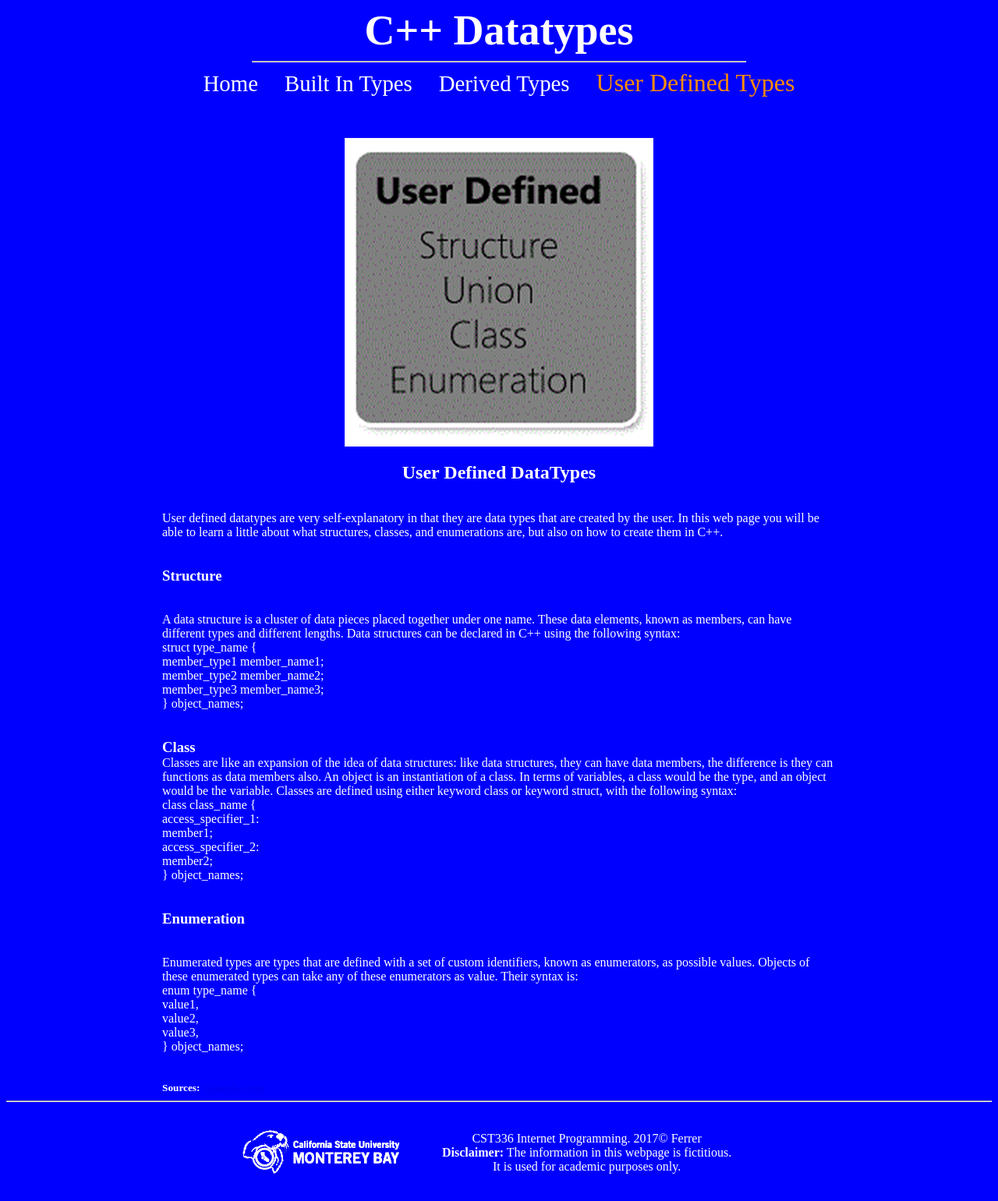
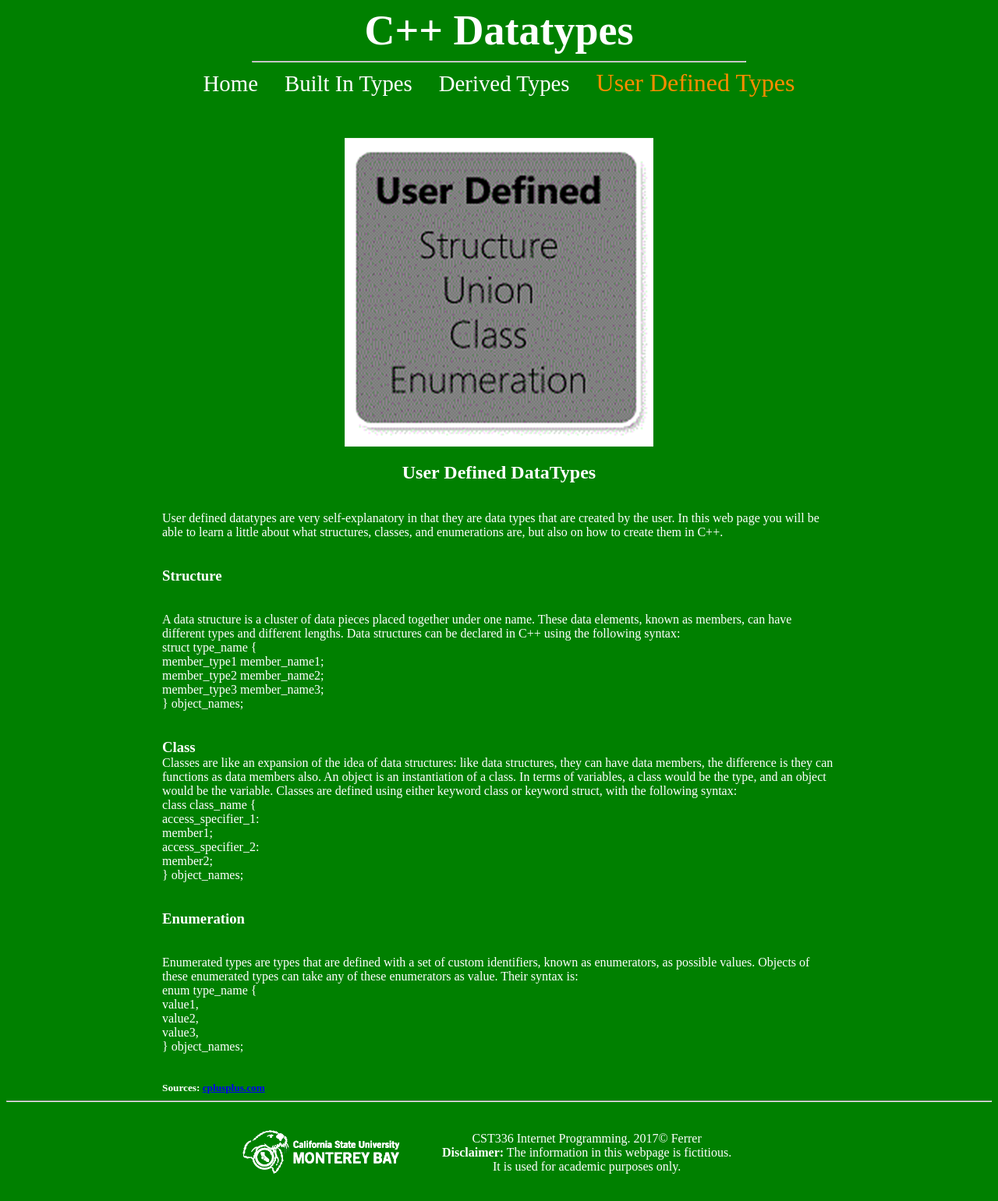
Before and after one commit to jferrer23/cst336, a PHP site: page /hw1/user-defined.html in a window 1280 px wide. Shown: the whole page at 78% size. Run offline with PHP 8.4, Linux system fonts and the light colour scheme.

Commit message:
Done user defined

```diff
--- a/hw1/css/styles.css
+++ b/hw1/css/styles.css
@@ -1,5 +1,5 @@
 body {
-    background:blue;
+    background:green;
 }
 
 nav, header {
```
